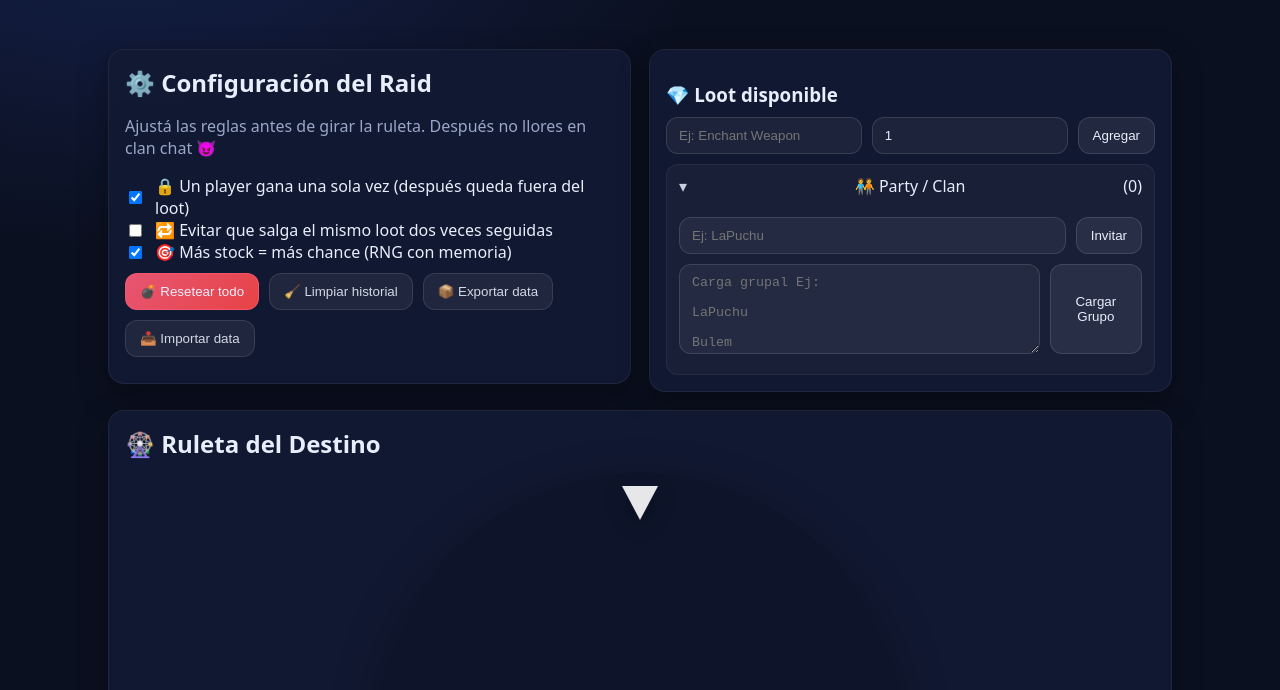
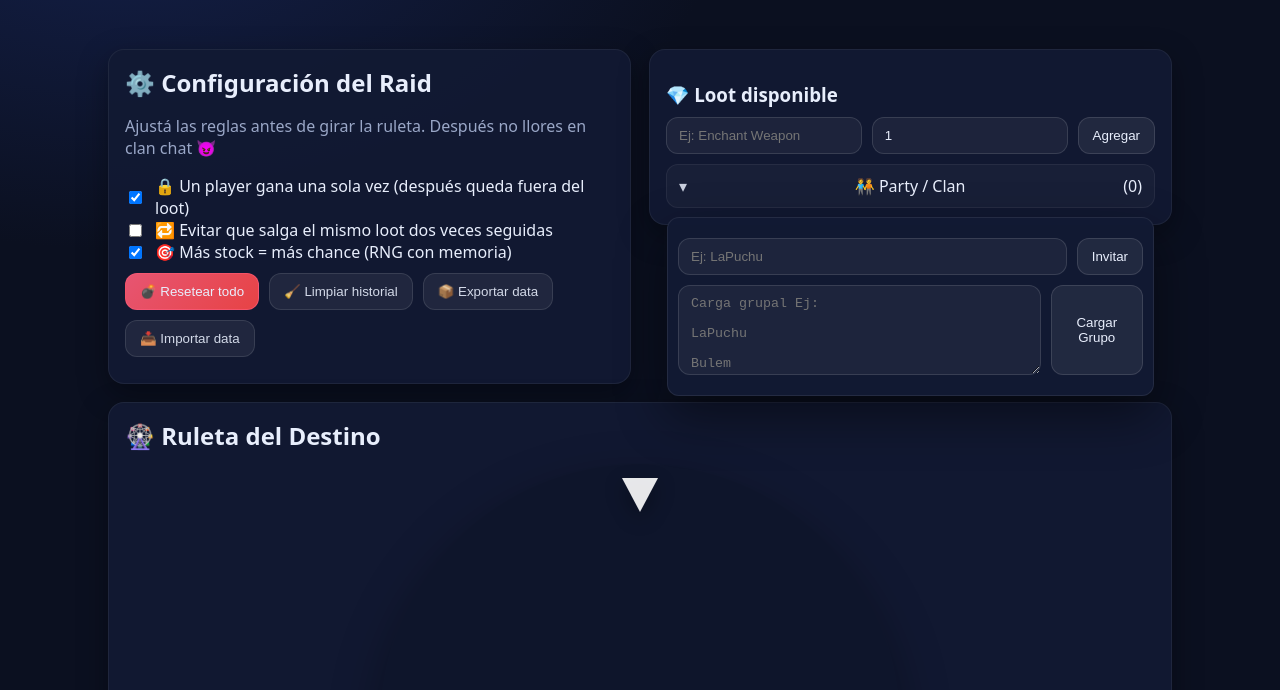
Before and after one commit to MatiasYacob/Ruleta-App, a plain HTML site: page index.html in a window 1280 px wide. Shown: the part 110-800 px from the top of the page. Drawn offline with Linux system fonts and the light colour scheme.

Commit message:
segundo commit

```diff
--- a/style.css
+++ b/style.css
@@ -151,22 +151,22 @@
     canvas{ width: 360px; height: 360px; }
   }
   /* Accordion (details/summary) */
-.accordion{
+  .accordion{
+    position: relative;              /* clave para el absoluto */
     border-radius: 12px;
     border: 1px solid rgba(255,255,255,.06);
     background: rgba(255,255,255,.03);
     padding: 10px 12px;
+
   }
 
   .accordionSummary{
-
     display:flex;
     align-items:center;
     justify-content:space-between;
     cursor:pointer;
     user-select:none;
     list-style:none;
-
   }
 
   .accordionSummary::-webkit-details-marker{
@@ -178,11 +178,35 @@
     margin-right: 10px;
     opacity:.85;
   }
+  .accordionSummary:hover{
+    background-color: #0b1020;
+    border-radius: 10px;
+    cursor: pointer;
+
+    transition: 1s;
+  }
+
 
   .accordion[open] .accordionSummary::before{
     content:"▾";
   }
 
+
+
   .accordionBody{
-    padding-top: 10px;
+    position: absolute;
+    top: calc(100% + 10px);
+    left: 0;
+    right: 0;
+    z-index: 999;
+
+    background: rgba(18,26,51,.98);
+    border: 1px solid rgba(255,255,255,.08);
+    border-radius: 12px;
+    box-shadow: 0 20px 50px rgba(0,0,0,.45);
+
+    padding: 10px;
+
+    max-height: 320px;              /* para listas grandes */
+    overflow: auto;
   }
```
